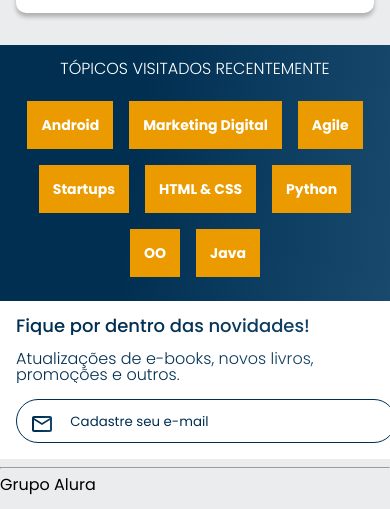
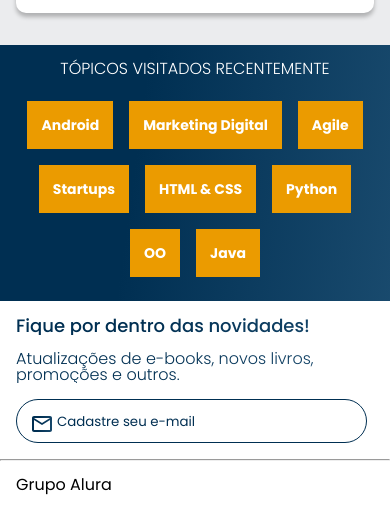
Before and after one commit to pedromelo55/Alurabooks, a plain HTML site: page index.html in a window 390 px wide. Shown: the part 1500-2009 px from the top of the page. Drawn offline with nearby package versions, Linux system fonts and the light colour scheme.

Commit message:
Mobile version complete

```diff
--- a/index.html
+++ b/index.html
@@ -170,7 +170,10 @@
     </section>
 
     <hr class="line">
-    <p>Grupo Alura</p>
+
+    <footer class="rodape">
+        <h2>Grupo Alura</h2>
+    </footer>
 
     <script src="https://cdn.jsdelivr.net/npm/swiper@9/swiper-bundle.min.js"></script>
     <script>
--- a/style.css
+++ b/style.css
@@ -3,6 +3,7 @@
 @import url(styles/carrossel.css);
 @import url(styles/topicos.css);
 @import url(styles/contato.css);
+@import url(styles/rodape.css);
 
 :root {
     --cor-de-fundo: #EBECEE;
--- a/styles/contato.css
+++ b/styles/contato.css
@@ -24,7 +24,8 @@
     padding: 1em;
     border: 1px solid var(--azul);
     border-radius: 24px;
-    width: 90vw;
+    width: 90%;
+    color: var(--azul);
 }
 
 .contato__email::placeholder {
@@ -32,7 +33,7 @@
     color: var(--azul);
     background-image: url(../img/Email.svg);
     background-repeat: no-repeat;
-    padding-left: 3em;
+    padding-left: 2em;
 }
 
 .line {
--- /dev/null
+++ b/styles/rodape.css
@@ -0,0 +1,8 @@
+hr {
+    margin: 0;
+}
+
+.rodape {
+    background-color: var(--branco);
+    padding: 1em;
+}
```
